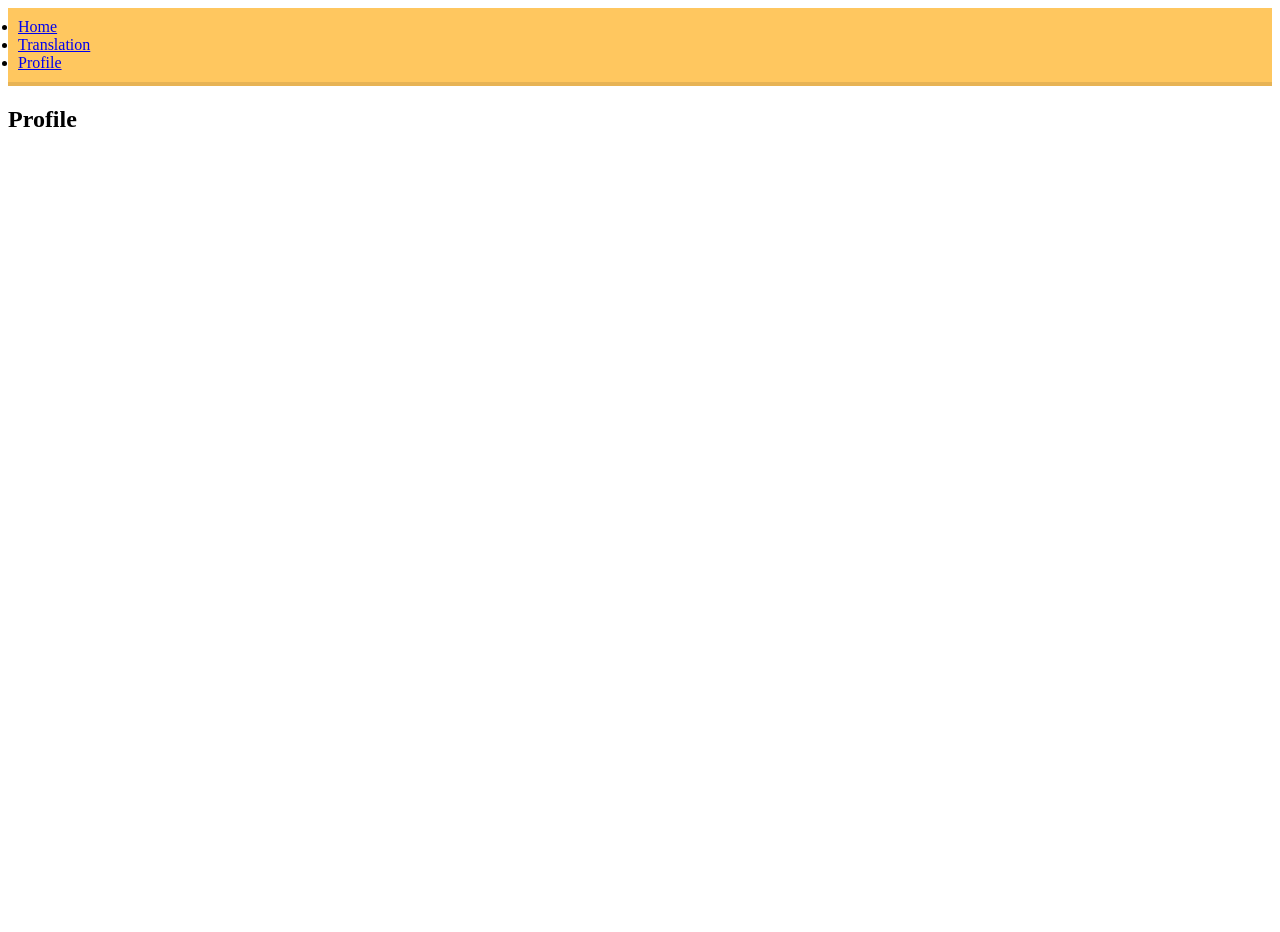
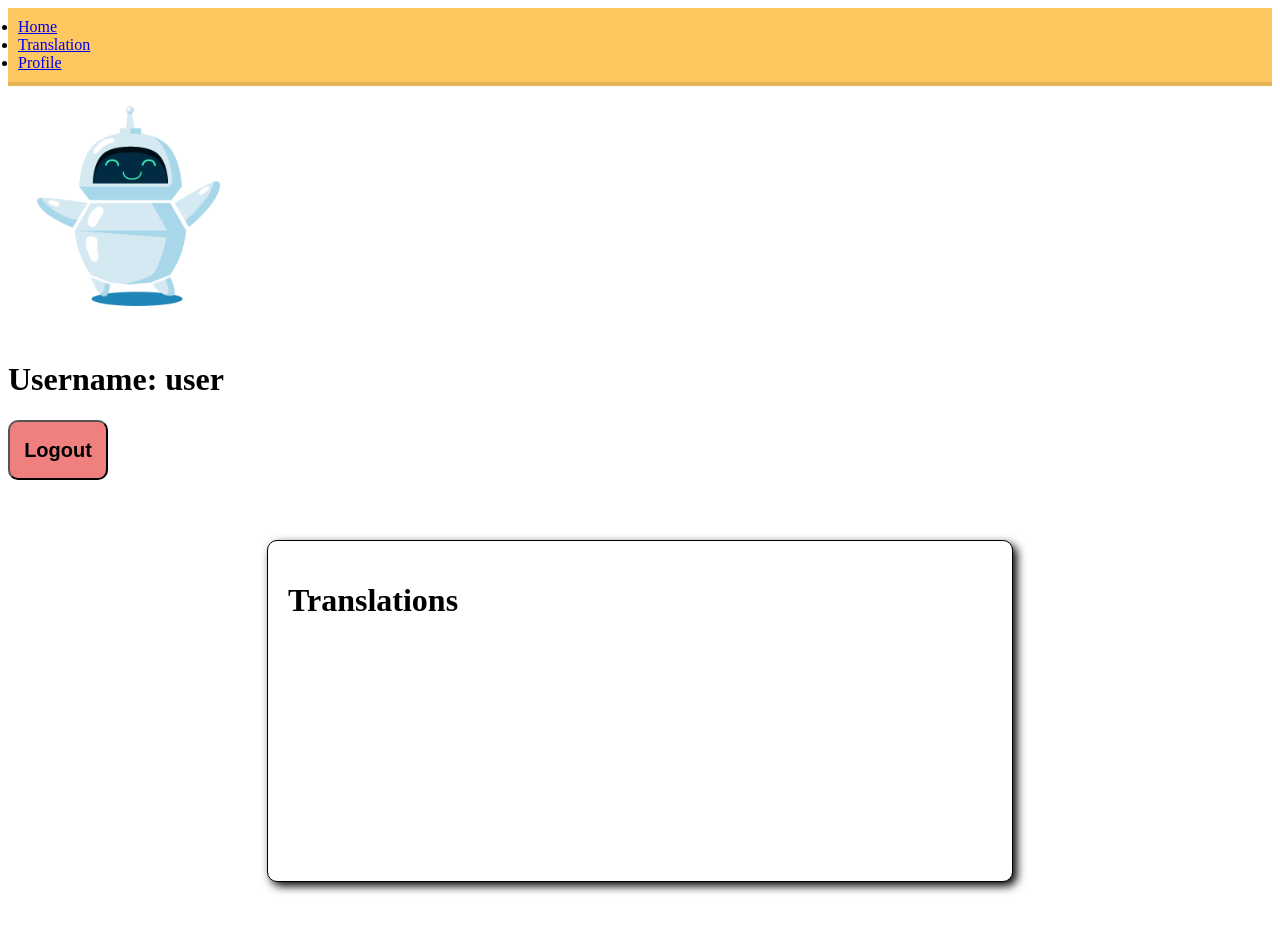
Before and after one commit to Tooppa/sign-language-translator, a React (Create React App) app: page /profile in a window 1280 px wide. Shown: the top 932 px of the page. Before the commit the page ends 800 px from the top, so only its background shows below. Built offline with nearby package versions, Linux system fonts and the light colour scheme; the HTML template or start-up script is replaced by a standard one; a web font is replaced by a local one.

Commit message:
FEAT: New container component and base for the profile page

```diff
--- /dev/null
+++ b/src/components/Container.jsx
@@ -0,0 +1,12 @@
+import '../styles/Container.css';
+
+export default function Container(props) {
+    return <div className='textArea'>
+    <div className='formBg'>
+      <div className='text'>
+        {props.children}
+      </div>
+      <div className='line' />
+    </div>
+  </div>
+}
--- /dev/null
+++ b/src/styles/Container.css
@@ -0,0 +1,14 @@
+
+.textArea{
+    display: flex;
+    justify-content: center;
+    padding: 60px;
+}
+.text{
+    width: 55vw;
+    height: 300px;
+    margin: 20px;
+    display: flex;
+    flex-direction: row;
+    flex-wrap: wrap;
+}
--- a/src/styles/LoginPage.css
+++ b/src/styles/LoginPage.css
@@ -1,13 +1,3 @@
-.horizontal{
-    display: flex;
-    flex-direction: row;
-    justify-content: center;
-}
-.vertical{
-    display: flex;
-    flex-direction: column;
-    justify-content: center;
-}
 form{
     display: flex;
     justify-content: center;
--- /dev/null
+++ b/src/styles/ProfilePage.css
@@ -0,0 +1,6 @@
+.logout{
+    width: 100px;
+    height: 60px;
+    border-radius: 10px;
+    background-color:lightcoral;
+}
--- a/src/styles/TranslationPage.css
+++ b/src/styles/TranslationPage.css
@@ -5,19 +5,6 @@
     border-radius: 60px;
     background-color: #EFEFEF;
 }
-.textArea{
-    display: flex;
-    justify-content: center;
-    padding: 60px;
-}
-.text{
-    width: 55vw;
-    height: 300px;
-    margin: 20px;
-    display: flex;
-    flex-direction: row;
-    flex-wrap: wrap;
-}
 .signs{
     height: 80px;
     object-fit: contain;
--- a/src/styles/index.css
+++ b/src/styles/index.css
@@ -34,6 +34,17 @@ button{
   margin: 3px;
 }
 
+.horizontal{
+  display: flex;
+  flex-direction: row;
+  justify-content: center;
+}
+.vertical{
+  display: flex;
+  flex-direction: column;
+  justify-content: center;
+}
+
 
 /* Commonly used styles */
 .heading {
--- a/src/views/ProfilePage.jsx
+++ b/src/views/ProfilePage.jsx
@@ -1,3 +1,22 @@
+import Container from '../components/Container';
+import '../styles/ProfilePage.css';
+
 export default function ProfilePage() {
-  return <><h2>Profile</h2></>;
+  return <>
+    <div className="color-bg-yellow">
+      <div className="horizontal">
+        <img className='logo' src="./assets/Logo.png" alt="Hello" />
+        <div className='vertical'>
+          <h1>Username: user</h1>
+          <button className='logout'>
+            <h2>Logout</h2>
+          </button>
+        </div>
+      </div>
+    </div>
+    <Container>
+      <h1>Translations</h1>
+
+    </Container>
+  </>;
 }
--- a/src/views/TranslationPage.jsx
+++ b/src/views/TranslationPage.jsx
@@ -1,6 +1,7 @@
 import '../styles/TranslationPage.css';
 import React, { useState } from 'react';
 import { translateToSignLanguage } from '../services/translationEngine.js'
+import Container from '../components/Container';
 
 export default function TranslationPage() {
   const [text, setText] = useState('');
@@ -31,13 +32,8 @@ export default function TranslationPage() {
         </div>
       </form>
     </div>
-    <div className='textArea'>
-      <div className='formBg'>
-        <div className='text'>
-          <Signs />
-        </div>
-        <div className='line' />
-      </div>
-    </div>
+    <Container>
+      <Signs/>
+    </Container>
   </>;
 }
```
